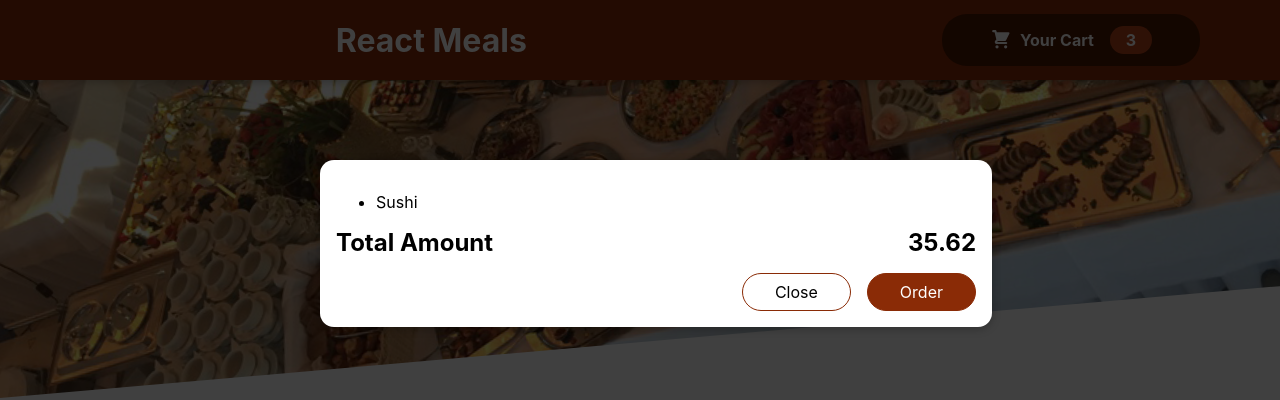
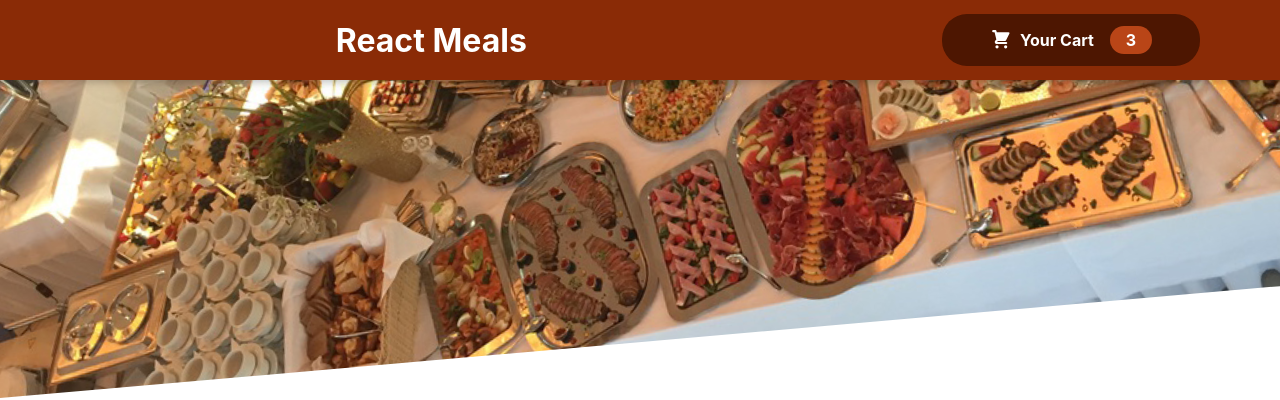
Before and after one commit to Practice-SpencerTower/food-order-app, a React (Create React App) app: page / in a window 1280 px wide. Shown: the top 400 px of the page. Built offline with nearby package versions, Linux system fonts and the light colour scheme; the HTML template or start-up script is replaced by a standard one.

Commit message:
adds cart handler to dynamically render cart modal

```diff
--- a/src/App.js
+++ b/src/App.js
@@ -1,12 +1,23 @@
 import React from 'react';
+import { useState } from 'react';
 import Header from './components/Layout/Header';
 import Meals from './components/Meals/Meals';
 import Cart from './components/Cart/Cart';
 
 function App() {
+    const [cartIsShown, setCartIsShown] = useState(false);
+
+    const showCartHandler = () => {
+        setCartIsShown(true);
+    };
+
+    const hideCartHandler = () => {
+        setCartIsShown(false);
+    };
+
     return (
         <>
-            <Cart />
+            {cartIsShown && <Cart />}
             <Header />
             <main>
                 <Meals />
```
